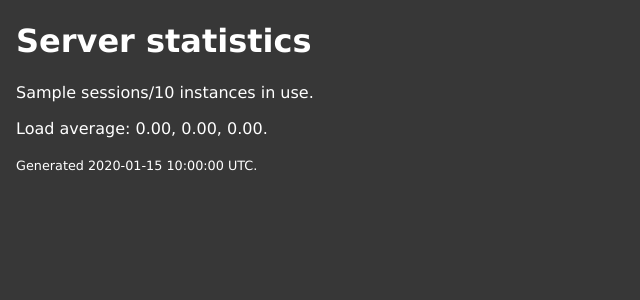
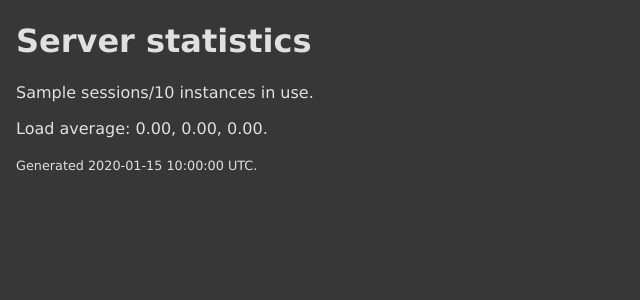
Before and after one commit to crowsonkb/style_transfer2, a Python web app: template templates/stats.html in a window 1280 px wide. Shown: the top 300 px of the page, without its empty margins (0-640 px from the left). Run offline with Jinja, Linux system fonts and the light colour scheme; the template is opened without the code that fills it: most values are stand-ins (such as "Sample title", 1, 10 or a date in 2020).

Commit message:
Slightly darken text color

```diff
--- a/static/main.css
+++ b/static/main.css
@@ -4,7 +4,7 @@ a:link, a:visited, a:hover, a:active {
 
 body {
     background-color: rgb(55, 55, 55);
-    color: rgb(255, 255, 255);
+    color: rgb(224, 224, 224);
     font-family: SF UI Text, Lucida Grande, Helvetica, Arial, sans-serif;
     line-height: 1.25;
 }
```
